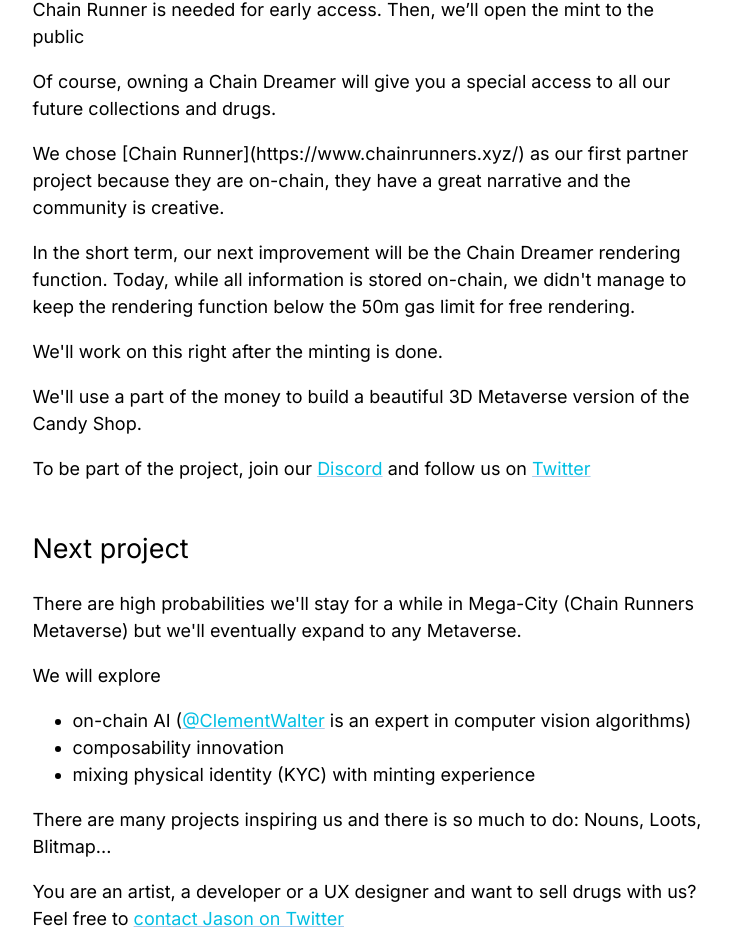
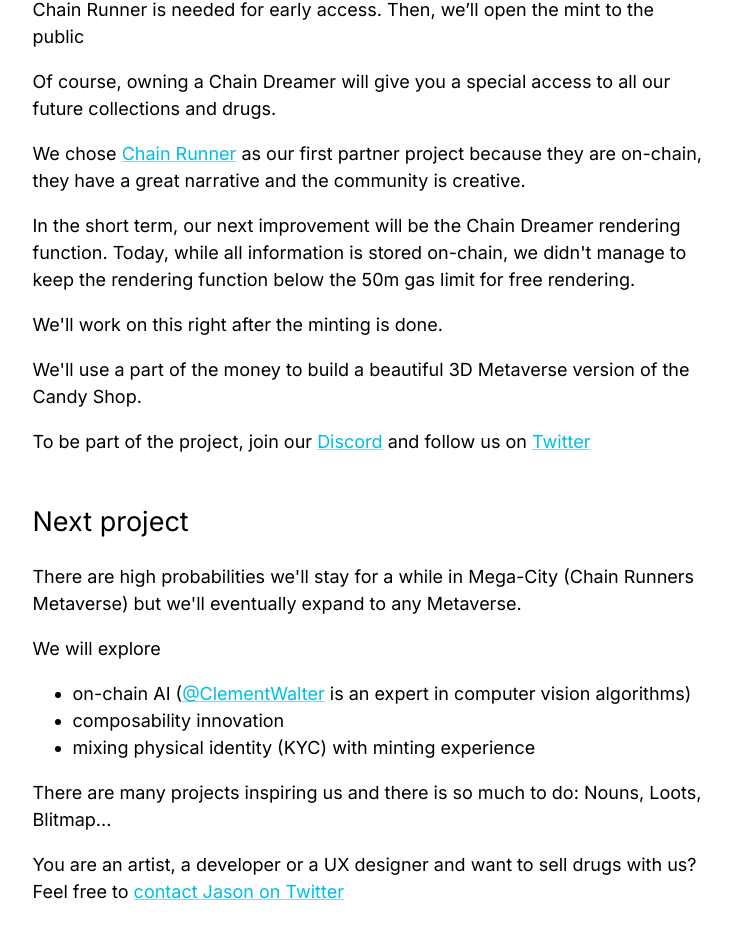
Before and after one commit to the-candy-shop/candy-shop-website, a React (Create React App) app: page / in a window 1280 px wide. Shown: the part 1418-2355 px from the top of the page, without its empty margins (272-1004 px from the left). Built offline with nearby package versions, Linux system fonts and the light colour scheme.

Commit message:
Fix typo

```diff
--- a/src/App.tsx
+++ b/src/App.tsx
@@ -121,9 +121,12 @@
                 to all our future collections and drugs.
               </p>
               <p>
-                We chose [Chain Runner](https://www.chainrunners.xyz/) as our
-                first partner project because they are on-chain, they have a
-                great narrative and the community is creative.
+                We chose{" "}
+                <Link href="https://www.chainrunners.xyz/" target="_blank">
+                  Chain Runner
+                </Link>{" "}
+                as our first partner project because they are on-chain, they
+                have a great narrative and the community is creative.
               </p>
               <p>
                 In the short term, our next improvement will be the Chain
```
